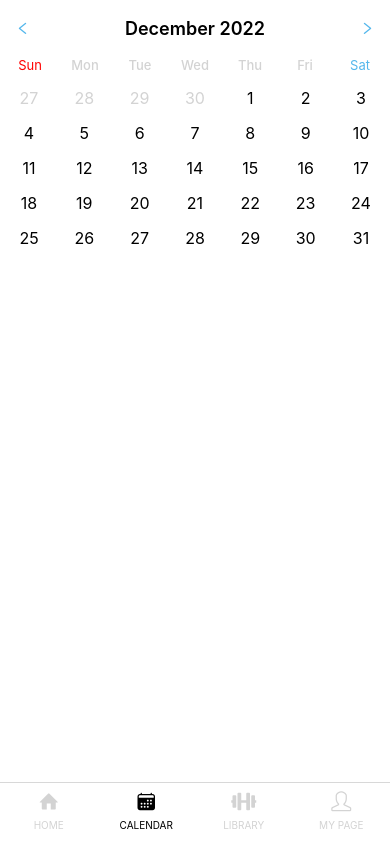
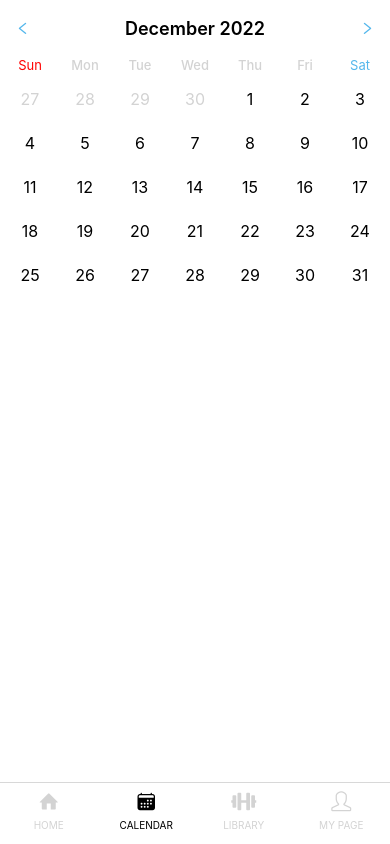
Before and after one commit to JoeunNAL/BurnFitTask, a React Native app: screen /CALENDAR in a window 390 px wide. Built offline with nearby package versions, Linux system fonts and the light colour scheme.

Commit message:
feat: 선택한 날짜 표시

```diff
--- a/src/Components/CalendarBody.js
+++ b/src/Components/CalendarBody.js
@@ -1,13 +1,22 @@
-import React from 'react';
-import { View, Text, StyleSheet, FlatList } from 'react-native';
+import React, { useEffect, useState } from 'react';
+import { View, Text, StyleSheet, FlatList, Pressable } from 'react-native';
 
 const CalendarBody = ({ daysInMonth }) => {
+  const [pickIndex, setPickIndex] = useState();
   const firstDayThisMonth = daysInMonth.indexOf(1);
   let firstDayNextMonth = daysInMonth.lastIndexOf(1);
 
   if (firstDayNextMonth === firstDayThisMonth) {
     firstDayNextMonth = -1;
   }
+
+  const pressDayHandler = idx => {
+    setPickIndex(idx);
+  };
+
+  useEffect(() => {
+    setPickIndex();
+  }, [daysInMonth]);
 
   return (
     <View>
@@ -17,17 +26,23 @@ const CalendarBody = ({ daysInMonth }) => {
         numColumns={7}
         data={daysInMonth}
         renderItem={({ item, index }) => {
-          const dayCSS =
-            styles[
-              index < firstDayThisMonth ||
-              (index >= firstDayNextMonth && firstDayNextMonth !== -1)
-                ? 'otherMonth'
-                : 'thisMonth'
-            ];
+          const dayCSS = [
+            styles.thisMonth,
+            index < firstDayThisMonth ||
+            (index >= firstDayNextMonth && firstDayNextMonth !== -1)
+              ? styles.otherMonth
+              : null,
+            index === pickIndex ? styles.circle : null,
+          ];
+
           return (
-            <Text style={dayCSS}>
-              {item}
-            </Text>
+            <Pressable
+              onPress={e => {
+                return pressDayHandler(index);
+              }}
+            >
+              <Text style={dayCSS}>{item}</Text>
+            </Pressable>
           );
         }}
       />
@@ -57,20 +72,23 @@ export default CalendarBody;
 const styles = StyleSheet.create({
   calendarRows: {
     justifyContent: 'space-between',
-    marginBottom: 5,
-    marginTop: 10,
+    marginBottom: 7,
+    marginTop: 7,
   },
   thisMonth: {
-    // borderWidth: 1,
-    width: 28,
+    paddingTop: 4,
+    width: 30,
+    height: 30,
     textAlign: 'center',
     fontSize: 16,
   },
   otherMonth: {
-    // borderWidth: 1,
     color: 'lightgray',
-    width: 28,
-    fontSize: 16,
-    textAlign: 'center',
+  },
+  circle: {
+    borderWidth: 1,
+    borderRadius: 30 / 2,
+    borderColor: 'blue',
+    fontWeight: '700',
   },
 });
```
